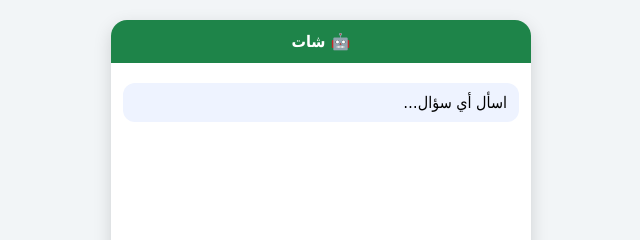
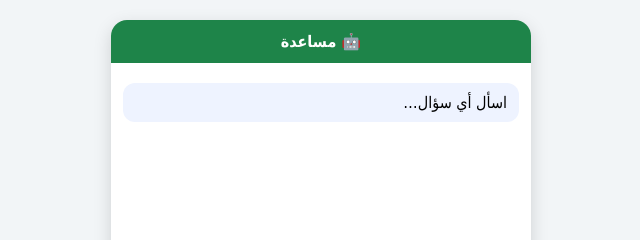
Before and after one commit to alaa2mealaa2me-cyber/Meat-Zone, a website: page test.html in a window 1280 px wide. Shown: the top 240 px of the page, 319-959 px from the left. Drawn offline with Linux system fonts and the light colour scheme.

Commit message:
Update test.html

```diff
--- a/test.html
+++ b/test.html
@@ -18,7 +18,7 @@
 <body>
 
 <div id="box">
-  <div id="h">🤖 شات</div>
+  <div id="h">🤖 مساعدة</div>
   <div id="m"><div class="msg">اسأل أي سؤال…</div></div>
   <div id="c">
     <input id="t" placeholder="اكتب هنا..." onkeydown="if(event.key==='Enter')send()">
```
